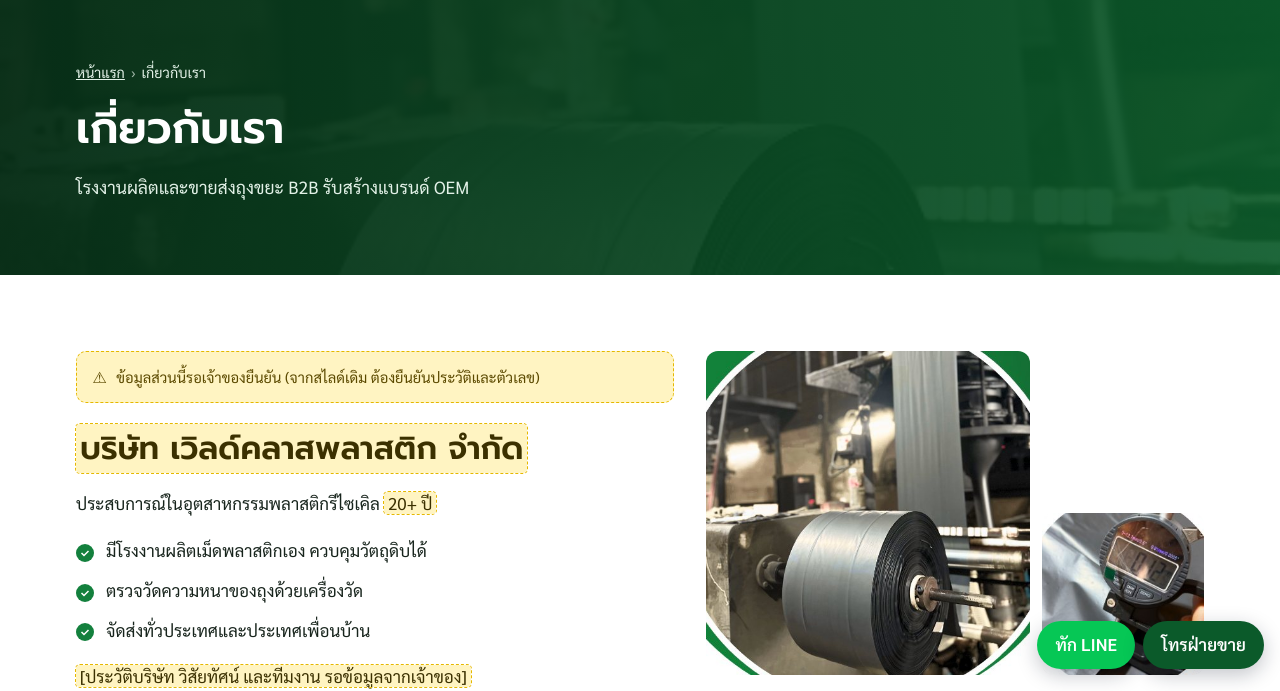
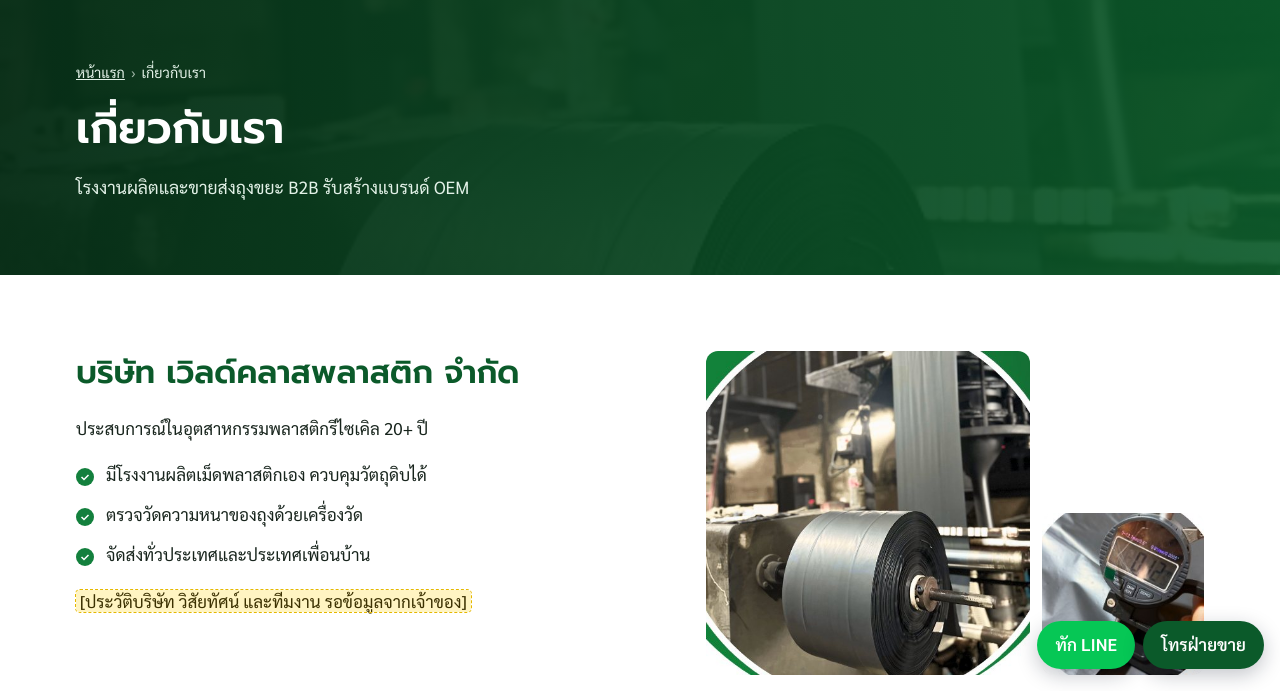
Before and after one commit to annatoey1-creator/wcp-web, an Astro site: page /about in a window 1280 px wide. Shown: the part 115-806 px from the top of the page. Built offline with nearby package versions, Linux system fonts and the light colour scheme; Astro itself is replaced by a stand-in of ours.

Commit message:
ยืนยันข้อมูลหน้าเกี่ยวกับเรา
- ชื่อบริษัท "บริษัท เวิลด์คลาสพลาสติก จำกัด" ยืนยันโดยเจ้าของแล้ว (แสดงที่หน้าเกี่ยวกับเรา ท้ายเว็บ และหน้าติดต่อ)
- ประสบการณ์ 20+ ปี ยืนยันแล้ว
- เอากล่องเตือน "ข้อมูลรอยืนยัน" ออกจากหน้าเกี่ยวกับเรา
- ส่วนประวัติบริษัท วิสัยทัศน์ ทีมงาน ยังรอข้อมูล

Co-Authored-By: Claude Opus 5.5 <noreply@anthropic.com>

```diff
--- a/src/data/site.ts
+++ b/src/data/site.ts
@@ -36,7 +36,7 @@ export const site = {
 
   url: 'https://wcp-web.vercel.app',
   brand: 'World Class Plastic',
-  nameTh: unconfirmed('บริษัท เวิลด์คลาสพลาสติก จำกัด', 'จากสไลด์เดิม'),
+  nameTh: confirmed('บริษัท เวิลด์คลาสพลาสติก จำกัด'), // เจ้าของยืนยันในแชต 2026-11-22
   nameEn: unconfirmed('World Class Plastic Co., Ltd.', 'จากสไลด์เดิม'),
   tagline: 'โรงงานผลิตและขายส่งถุงขยะ B2B รับสร้างแบรนด์ OEM',
 
--- a/src/pages/about.astro
+++ b/src/pages/about.astro
@@ -3,11 +3,12 @@ import Base from '../layouts/Base.astro';
 import PageHero from '../components/PageHero.astro';
 import Pending from '../components/Pending.astro';
 import Fact from '../components/Fact.astro';
-import { site, unconfirmed } from '../data/site';
+import { site, confirmed } from '../data/site';
 
-// ข้อมูลจากสไลด์เดิม ยังไม่มีเอกสารยืนยันใน inbox\doc\01-ข้อมูลบริษัท
-const status = { confirmed: false, source: 'จากสไลด์เดิม ต้องยืนยันประวัติและตัวเลข' };
-const years = unconfirmed('20+ ปี', 'จากสไลด์เดิม');
+// ชื่อบริษัท ประสบการณ์ 20+ ปี และจุดเด่นในหน้านี้ เจ้าของยืนยันในแชต 2026-11-22
+// ส่วนประวัติบริษัท วิสัยทัศน์ ทีมงาน ยังรอข้อมูล
+const status = { confirmed: true, source: 'ยืนยันในแชต 2026-11-22' };
+const years = confirmed('20+ ปี');
 ---
 <Base
   title="เกี่ยวกับเรา"
```
